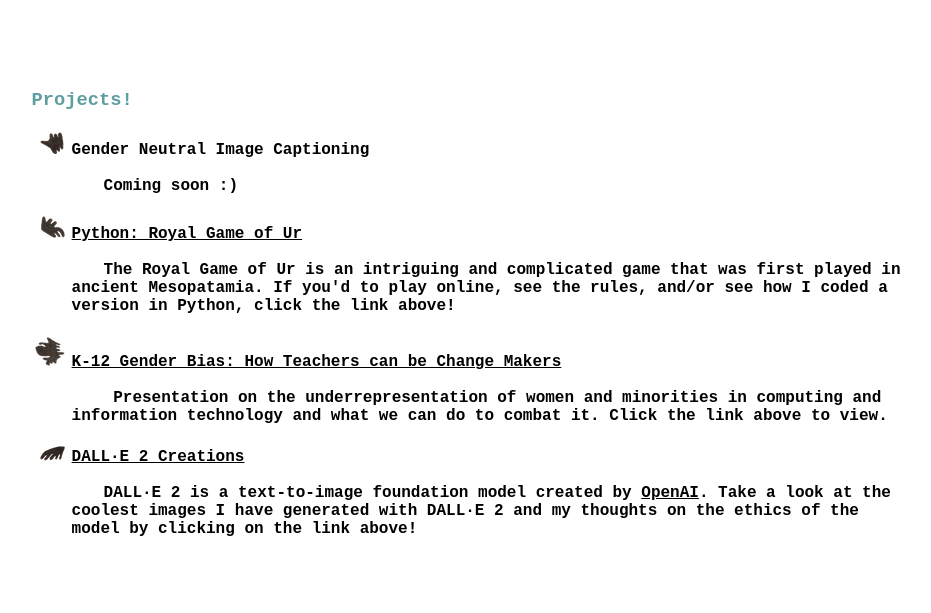
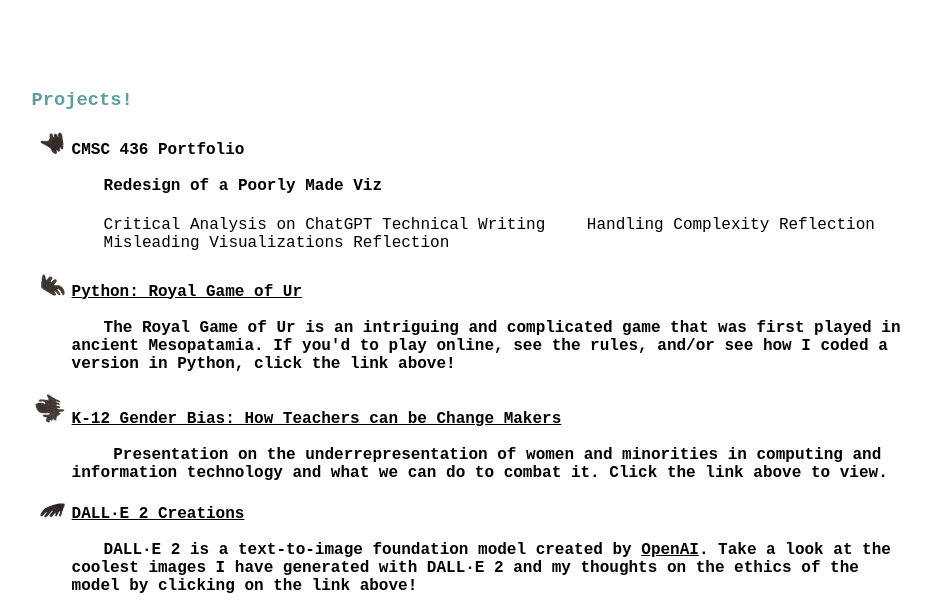
Before and after one commit to samcscheck/personal_website, a plain HTML site: page index.html in a window 1280 px wide. Shown: the part 1120-1733 px from the top of the page, without its empty margins (166-1097 px from the left). Drawn offline with Linux system fonts and the light colour scheme.

Commit message:
436 portfolio project structure

```diff
--- a/index.html
+++ b/index.html
@@ -57,8 +57,11 @@
         </div>
         <div class="block">
             <ul>
-                <li style="list-style-image: url(./images/bullets/blob4.png)"><h4>Gender Neutral Image Captioning<br><br>
-                    &emsp;&emsp;Coming soon :)</h4></li>
+                <li style="list-style-image: url(./images/bullets/blob4.png)"><h4>CMSC 436 Portfolio<br><br>
+                    &emsp;&emsp;Redesign of a Poorly Made Viz</h4>
+                    &emsp;&emsp;Critical Analysis on ChatGPT Technical Writing</h4>
+                    &emsp;&emsp;Handling Complexity Reflection</h4>
+                    &emsp;&emsp;Misleading Visualizations Reflection</h4></li>
                 <li style="list-style-image: url(./images/bullets/blob5.png)"><h4><a target="_blank" class="black" href="https://github.com/samcscheck/personal_projects/tree/main/RoyalGameOfUr">Python: Royal Game of Ur</a><br><br>
                     &emsp;&emsp;The Royal Game of Ur is an intriguing and complicated game that was first played in ancient Mesopatamia.
                      If you'd to play online, see the rules, and/or see how I coded a version in Python, click the link above!</h4></li>
```
